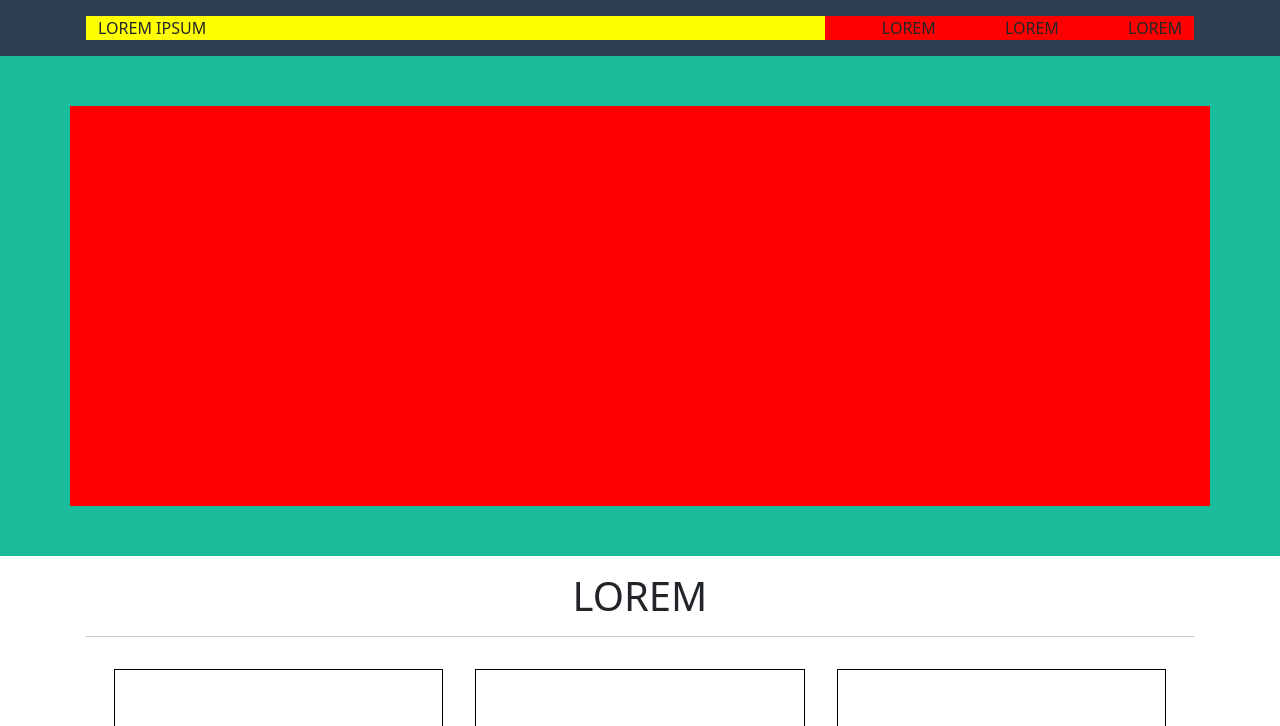
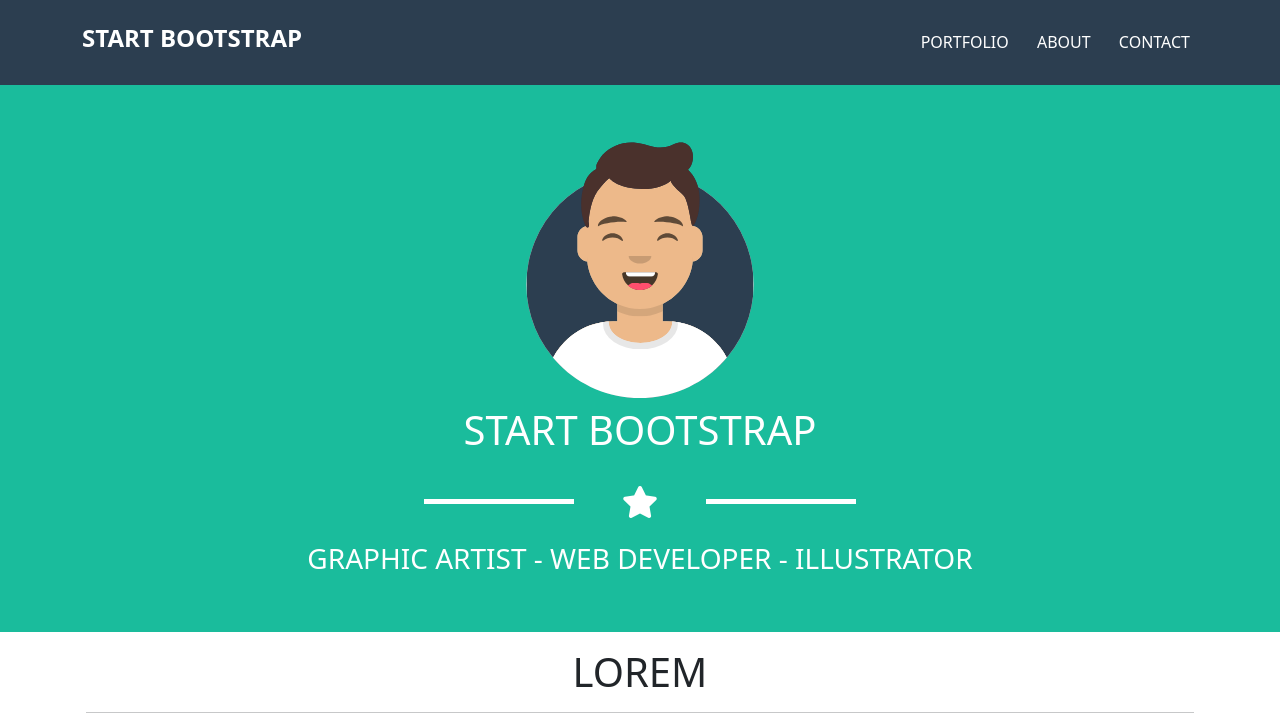
Before and after one commit to GiandoSaba/html-css-bootstrap-freelancer, a plain HTML site: page index.html in a window 1280 px wide. Shown: the top 726 px of the page. Drawn offline with nearby package versions, Linux system fonts and the light colour scheme.

Commit message:
header_jumbo

```diff
--- a/css/style.css
+++ b/css/style.css
@@ -4,13 +4,48 @@
     --light-blue-color: #3A546D;
 }
 
-header {
-    background-color: var(--dark-blue-color);
+html {
+    font-size: 100%;
+    font-family: 'Montserrat', sans-serif;
 }
 
-.green {
+.bg-blue {
+    background-color: var(--dark-blue-color);
+    color: white;
+}
+
+.bg-green {
     background-color: var(--green-color);
     color: white;
+}
+
+.line-star {
+    display: flex;
+    align-items:  center;
+    justify-content: center;
+}
+
+.line-star .line{
+    width: 150px;
+    height: 5px;
+    background-color: black;
+}
+
+.line-star .star{
+    font-size: 2em;
+    margin: 0 1.5em;
+}
+
+.bg-green .line-star .line{
+    background-color: white;
+}
+
+.jumbo .avatar {
+    width: 250px;
+}
+
+.jumbo .jumbo-title {
+    font-size: 2.5em;
 }
 
 .yellow {
@@ -19,20 +54,6 @@ header {
 
 .red {
     background-color: red;
-}
-
-.menu-item {
-    display: none;
-}
-
-.jumbo {
-    height: 500px;
-    display: flex;
-}
-
-.jumbo .container {
-    height: 80%;
-    margin: auto;
 }
 
 .portfolio,
@@ -65,15 +86,6 @@ header {
     background-color: red;
 }
 
-@media screen and (min-width: 768px) {
-    .menu-item {
-        display: block;
-    }
-    .menu-ham {
-        display: none;
-    }
-}
-
 .footer-top {
     background-color: var(--light-blue-color);
     color: white;
--- a/index.html
+++ b/index.html
@@ -4,6 +4,9 @@
     <meta charset="UTF-8">
     <meta http-equiv="X-UA-Compatible" content="IE=edge">
     <meta name="viewport" content="width=device-width, initial-scale=1.0">
+    <link rel="preconnect" href="https://fonts.googleapis.com">
+    <link rel="preconnect" href="https://fonts.gstatic.com" crossorigin>
+    <link href="https://fonts.googleapis.com/css2?family=Montserrat:wght@400;500;700&display=swap" rel="stylesheet">
     <link rel="stylesheet" href="https://cdnjs.cloudflare.com/ajax/libs/font-awesome/5.9.0/css/all.min.css"
         integrity="sha512-q3eWabyZPc1XTCmF+8/LuE1ozpg5xxn7iO89yfSOd5/oKvyqLngoNGsx8jq92Y8eXJ/IRxQbEC+FGSYxtk2oiw=="
         crossorigin="anonymous" referrerpolicy="no-referrer" />
@@ -13,23 +16,38 @@
     <title>Bootstrap Freelancer</title>
 </head>
 <body>
-    <header>
+    <header class="bg-blue">
         <div class="container header-content">
-            <div class="row p-3">
-                <div class="col-8 yellow">LOREM IPSUM</div>
-                <div class="col-4 red">
-                    <div class="row text-end">
-                        <div class="col menu-ham"><i class="fas fa-bars"></i></div>
-                        <div class="col menu-item">LOREM</div>
-                        <div class="col menu-item">LOREM</div>
-                        <div class="col menu-item">LOREM</div>
-                    </div>
+            <div class="row pt-4 pb-4 align-items-center">
+                <div class="col-6">
+                    <h1 class="fw-bold fs-4">START BOOTSTRAP</h1>
+                </div>
+                <div class="col-6 menu-ham text-end d-md-none fs-6"><i class="fas fa-bars"></i></div>
+                <div class="col-6 text-end d-none d-md-block fs-6">
+                    <ul class="list-inline mb-0">
+                        <li class="list-inline-item px-2">PORTFOLIO</li>
+                        <li class="list-inline-item px-2">ABOUT</li>
+                        <li class="list-inline-item px-2">CONTACT</li>
+                    </ul>
                 </div>
             </div>
         </div>
     </header>
-    <section class="jumbo green">
-        <div class="container red"></div>
+    <section class="jumbo bg-green">
+        <div class="container-fluid p-5">
+            <div class="row text-center">
+                <div class="col">
+                    <img class="avatar" src="img/avatar.svg">
+                    <h1 class="jumbo-title pt-2">START BOOTSTRAP</h1>
+                    <div class="line-star pt-3 pb-3">
+                        <div class="line"></div>
+                        <div class="star"><i class="fas fa-star"></i></div>
+                        <div class="line"></div>
+                    </div>
+                    <h2 class="fs-3 fw-normal">GRAPHIC ARTIST - WEB DEVELOPER - ILLUSTRATOR</h2>
+                </div>
+            </div>
+        </div>
     </section>
     <section class="portfolio">
         <div class="container p-3">
```
Also changed, not shown: img/avatar.svg (added), img/cabin.png (added), img/cake.png (added), img/circus.png (added), img/game.png (added), img/safe.png (added), img/submarine.png (added).
